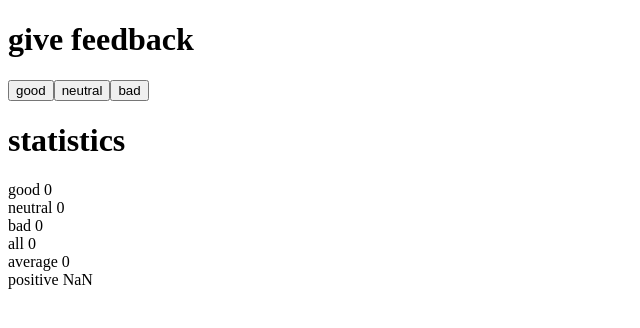
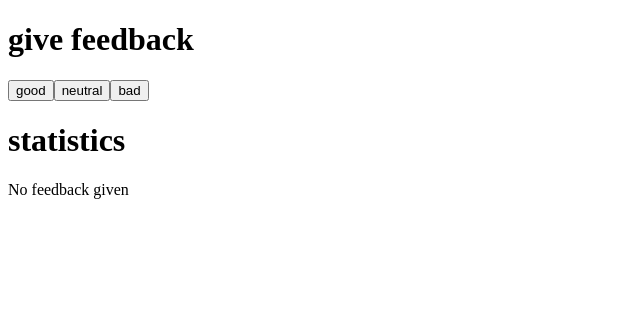
Before and after one commit to markuspaananen/FullStackWebDeveloment, a React (Create React App) app in the folder Part1/unicafe/: page / in a window 1280 px wide. Shown: the top 328 px of the page, without its empty margins (0-640 px from the left). Built offline with nearby package versions, Linux system fonts and the light colour scheme.

Commit message:
1.9: unicafe step4

```diff
--- a/Part1/unicafe/src/App.js
+++ b/Part1/unicafe/src/App.js
@@ -10,6 +10,16 @@ const Statistics = ({good,bad,neutral}) => {
   return(
     <div>
       <div>
+        good {good}
+      </div>
+      <div>
+        neutral {neutral}
+      </div>
+      <div>
+        bad {bad}
+      </div>
+
+      <div>
         all {all}
       </div>
       <div>
@@ -19,6 +29,15 @@ const Statistics = ({good,bad,neutral}) => {
         positive {positive}
       </div>
     </div>
+  )
+}
+
+const Text = () => {
+  return (
+    <div>
+      <p>No feedback given</p>
+    </div>
+
   )
 }
 
@@ -40,18 +59,10 @@ function App() {
       <button onClick={() => setBad(bad + 1)}>
         bad
       </button>
+
       <h1>statistics</h1>
       <div>
-        good {good}
-      </div>
-      <div>
-        neutral {neutral}
-      </div>
-      <div>
-        bad {bad}
-      </div>
-      <div>
-        <Statistics good={good} bad={bad} neutral={neutral}/>
+        {((!(!good && !neutral && !bad)) && <Statistics good={good} bad={bad} neutral={neutral}/>) || <Text/>  }
       </div>
     </div>
   )
```
